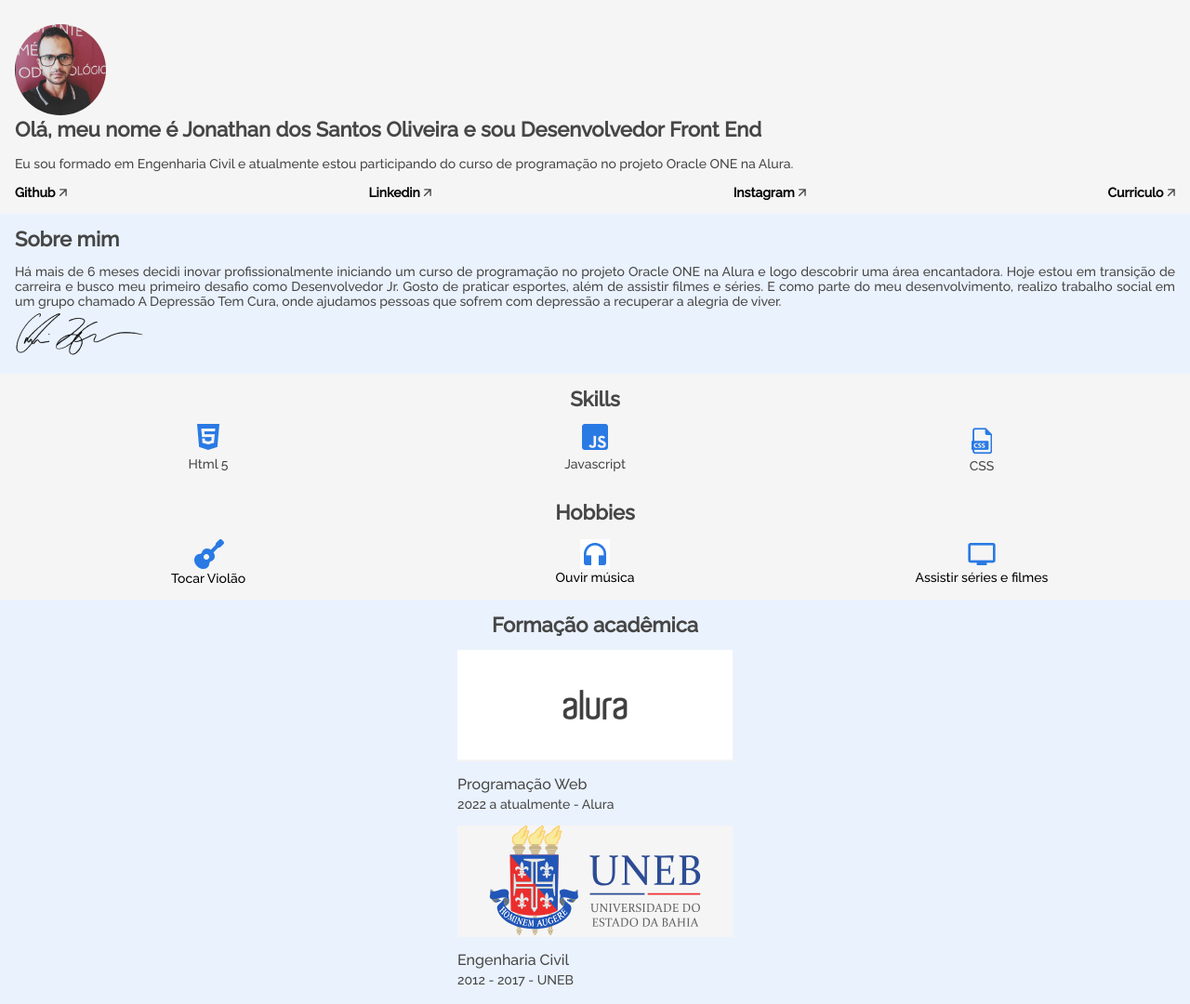
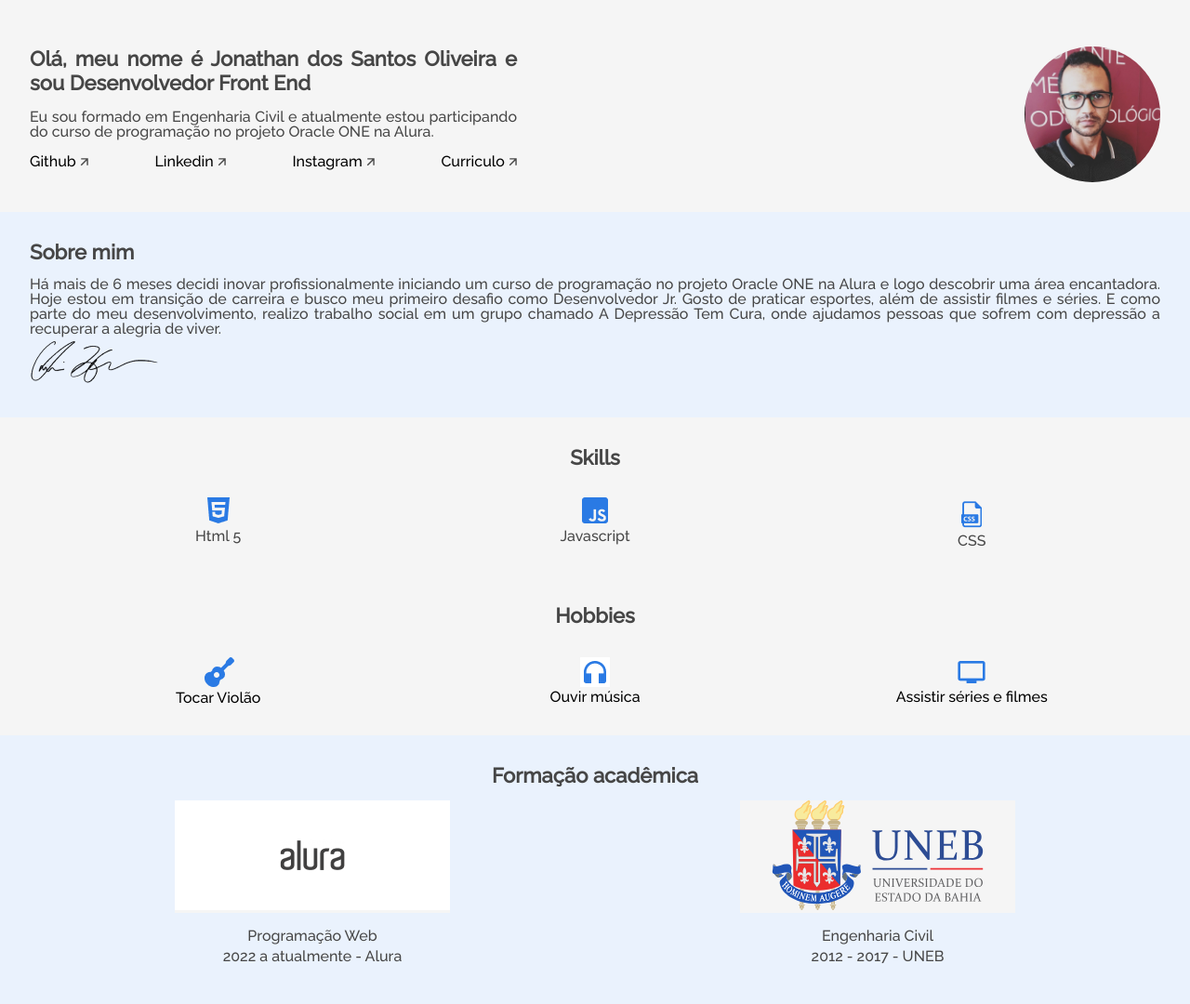
Before and after one commit to jonathansoliveira/portfolio, a plain HTML site: page index.html in a window 1280 px wide. Shown: the part 46-1126 px from the top of the page at 93% size. Drawn offline with Linux system fonts and the light colour scheme.

Commit message:
configurando layout para tablet

```diff
--- a/css/academic.css
+++ b/css/academic.css
@@ -40,3 +40,15 @@
 .academic__courses__item__subtitle{
     margin: .3rem auto 1rem;
 }
+
+@media screen and (min-width: 768px) {
+    .academic {
+        font-size: 1rem;
+    }
+
+    .academic__courses{
+        flex-direction: row;
+        justify-content: space-around;
+        text-align: center;
+    }
+}
--- a/css/experience.css
+++ b/css/experience.css
@@ -43,3 +43,9 @@
     border: none;
     font-weight: 600;
 }
+
+@media screen and (min-width: 768px) {
+    .experience {
+        font-size: 1rem;
+    }
+}
--- a/css/hobbies.css
+++ b/css/hobbies.css
@@ -30,3 +30,13 @@
     display: block;
     width: 33.33%;
 }
+
+@media screen and (min-width: 768px) {
+    .hobbies {
+        font-size: 1rem;
+    }
+
+    .hobbies__title{
+        margin-bottom: 2rem;
+    }
+}
--- a/css/menu.css
+++ b/css/menu.css
@@ -36,7 +36,7 @@
 }
 
 
-@media screen and (min-width: 768px){
+@media screen and (min-width: 1024px) {
     .menu__list {
         display: flex;
     }
@@ -44,4 +44,8 @@
     .menu__list__item {
      margin-left: 1rem;
     }
+
+    .menu__list__item__contato{
+        display: none;
+    }
 }
--- a/css/skills.css
+++ b/css/skills.css
@@ -34,3 +34,13 @@
     width: 100%;
     height: 50px;
 }
+
+@media screen and (min-width: 768px) {
+    .skills {
+        font-size: 1rem;
+    }
+
+    .skills__title{
+        margin-bottom: 2rem;
+    }
+}
--- a/css/sobre-min.css
+++ b/css/sobre-min.css
@@ -2,6 +2,7 @@
     font-family: var(--fonte-padrao);
     color: var(--cor-fonte-padrao);
     background: #EAF2FD;
+    font-size: .875rem;
 }
 
 .about__title {
@@ -11,7 +12,12 @@
 }
 
 .about__paragraph {
-    font-size: .875rem;
     line-height: 1rem;
     text-align: justify;
 }
+
+@media screen and (min-width: 768px) {
+    .about {
+        font-size: 1rem;
+    }
+}
--- a/css/style.css
+++ b/css/style.css
@@ -93,45 +93,8 @@ section.footer{
 
 }
 
-/* Chegou a hora de se desafiar com a responsividade,
-utilize como referência os breakpoints @media abaixo*/
-
-/*Tablet*/
-@media (min-width: 768px) {
-
-/* Menu */
-
-/*title*/
-
-/*Skills*/
-
-/*Hobbies*/
-
-/*Experiências acadêmicas*/
-
-/*Expeirência profissional*/
-
+@media screen and (min-width: 768px){
+   .container {
+    padding: 2rem;
+   }
 }
-
-/*Mobile*/
-@media (min-width: 425px) {
-
-/*Menu*/
-
-/*Titulo*/
-
-/*Sessão sobre*/
-
-/*Skills*/
-
-/*Hobbies*/
-
-/*Formação Acadêmica*/
-
-/*Experiência Profissional*/
-
- /*Contato*/
-
-/*Footer*/
-
-}
--- a/css/title.css
+++ b/css/title.css
@@ -1,4 +1,6 @@
-
+.title{
+    font-size: .875rem;
+}
 
 .title__profile{
     width: 98px;
@@ -11,9 +13,9 @@
     width: 100%;
     padding: 0;
     margin: 0;
-    font-size: .875rem;
     font-weight: 600;
     font-family: var(--fonte-padrao);
+    color: var(--cor-fonte-padrao);
 }
 
 .title__bio{
@@ -30,9 +32,32 @@
 .title__subsection{
     font-family: var(--fonte-padrao);
     font-weight: 400;
-    font-size: .875rem;
     text-align: justify;
     line-height: 1rem;
     color: var(--cor-fonte-padrao);
     margin: 1rem auto;
 }
+
+@media screen and (min-width: 768px){
+    .title {
+        font-size: 1rem;
+    }
+
+    .title__div {
+        display: flex;
+        justify-content: space-between;
+    }
+
+    .title__profile{
+        order: 2;
+        width: 146px;
+    }
+
+    .title__container{
+        width: 524px;
+    }
+
+    .title__network{
+        font-weight: 500;
+    }
+}
--- a/index.html
+++ b/index.html
@@ -1,5 +1,5 @@
 <!DOCTYPE html>
-<html lang="pt">
+<html lang="pt-br">
 <head>
     <meta charset="UTF-8">
     <meta http-equiv="X-UA-Compatible" content="IE=edge">
@@ -58,9 +58,9 @@
                 <h3 class="title__subsection">Eu sou formado em Engenharia Civil e atualmente estou participando do curso de programação no projeto Oracle ONE na Alura.</h3>
                 <ul class="title__network">
                     <!-- Ponha os links de suas redes sociais favoritas -->
-                    <li class="title__network__item"><a href="">Github <img src="assets\arrow.png"> </a></li>
-                    <li class="title__network__item"><a href="">Linkedin <img src="assets\arrow.png"></a></li>
-                    <li class="title__network__item"><a href="">Instagram <img src="assets\arrow.png"></a></li>
+                    <li class="title__network__item"><a href="https://github.com/jonathansoliveira">Github <img src="assets\arrow.png"> </a></li>
+                    <li class="title__network__item"><a href="https://www.linkedin.com/in/jonathansoliveira77/">Linkedin <img src="assets\arrow.png"></a></li>
+                    <li class="title__network__item"><a href="https://www.instagram.com/jonatthan.o/">Instagram <img src="assets\arrow.png"></a></li>
                     <li class="title__network__item"><a href="">Curriculo <img src="assets\arrow.png"></a></li>
                 </ul>
             </div>
```
